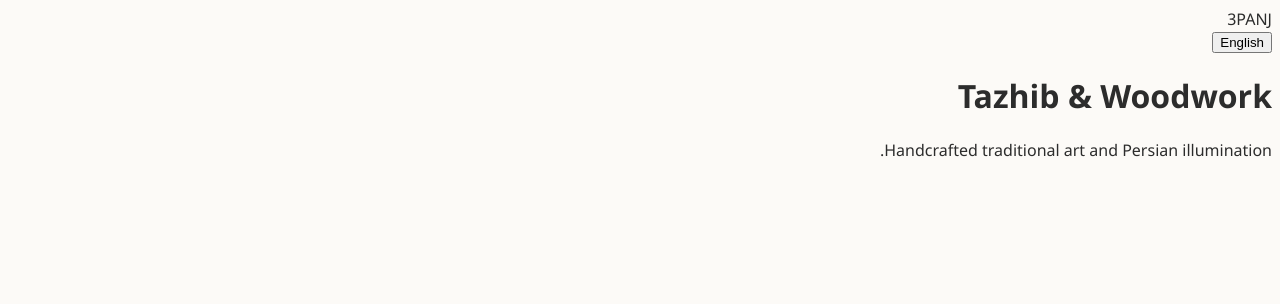
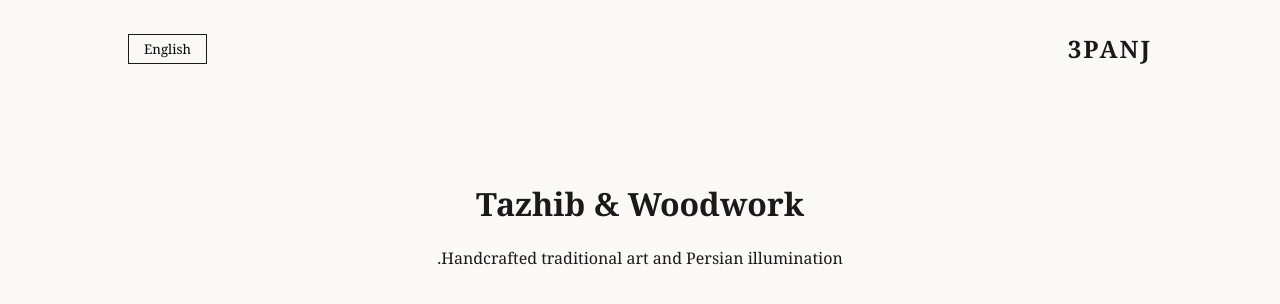
Before and after one commit to 3panj/3panj.github.io, a plain HTML site: page index.html in a window 1280 px wide. Both pictures are taken after a click on the button "فارسی". Drawn offline with Linux system fonts and the light colour scheme; files whose address does not match are found by name.

Commit message:
Update style.css

```diff
--- a/style.css
+++ b/style.css
@@ -1,43 +1,73 @@
 :root {
-    --bg-color: #fcfaf7; /* Creamy paper feel */
-    --text-color: #2c2c2c;
-    --accent: #b8860b; /* Gold for Tazhib feel */
+    --bg: #faf9f6;
+    --text: #1a1a1a;
+    --accent: #b8860b;
 }
 
 body {
-    background-color: var(--bg-color);
-    color: var(--text-color);
-    font-family: 'Segoe UI', Tahoma, sans-serif;
-    transition: all 0.3s ease;
+    background-color: var(--bg);
+    color: var(--text);
+    margin: 0;
+    font-family: 'Georgia', serif; /* Elegant serif for art */
+    transition: 0.3s ease;
 }
 
-/* RTL Support */
 [dir="rtl"] {
-    font-family: 'Tahoma', 'Vazir', sans-serif;
-    text-align: right;
+    font-family: 'Tahoma', sans-serif;
+}
+
+nav {
+    display: flex;
+    justify-content: space-between;
+    padding: 2rem 10%;
+    align-items: center;
+}
+
+.logo {
+    font-size: 1.5rem;
+    font-weight: bold;
+    letter-spacing: 2px;
+}
+
+#lang-switch {
+    background: none;
+    border: 1px solid var(--text);
+    padding: 5px 15px;
+    cursor: pointer;
+    font-family: inherit;
+}
+
+header {
+    text-align: center;
+    padding: 4rem 1rem;
 }
 
 #gallery {
     display: grid;
-    grid-template-columns: repeat(auto-fit, minmax(300px, 1fr));
-    gap: 20px;
-    padding: 40px;
+    grid-template-columns: repeat(auto-fit, minmax(350px, 1fr));
+    gap: 40px;
+    padding: 0 10% 100px 10%;
 }
 
 .card {
-    border: 1px solid #ddd;
-    overflow: hidden;
     background: white;
-    transition: transform 0.2s;
-}
-
-.card:hover {
-    transform: translateY(-5px);
-    box-shadow: 0 10px 20px rgba(0,0,0,0.1);
+    padding: 15px;
+    box-shadow: 0 10px 30px rgba(0,0,0,0.05);
 }
 
 .card img {
     width: 100%;
-    height: 250px;
-    object-fit: cover;
+    height: auto;
+    display: block;
+    filter: sepia(10%) contrast(105%); /* Subtle artistic filter */
 }
+
+.card h3 {
+    margin-top: 15px;
+    font-size: 1.2rem;
+}
+
+.card p {
+    color: #666;
+    font-size: 0.9rem;
+}
```
